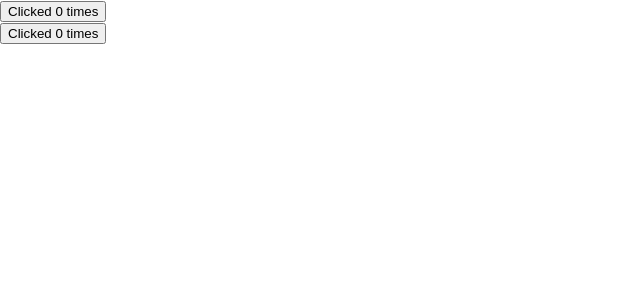
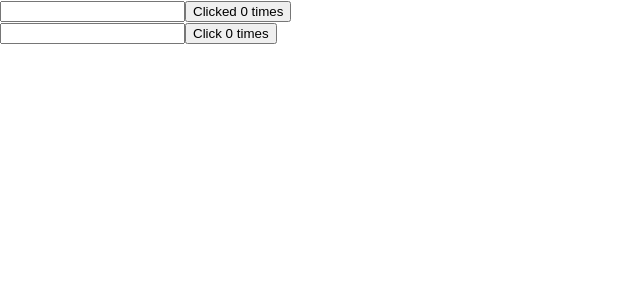
Before and after one commit to Aashish70/react-hooks, a React (Create React App) app: page / in a window 1280 px wide. Shown: the top 300 px of the page, without its empty margins (0-640 px from the left). Built offline with nearby package versions, Linux system fonts and the light colour scheme.

Commit message:
V8 Contionally run Effects

```diff
--- a/src/App.js
+++ b/src/App.js
@@ -6,6 +6,8 @@
 import HookCounterFour from "./components/HookCounterFour";
 import ClassCounterEffect from "./components/ClassCounterEffect";
 import HookCounterEffect from "./components/HookCounterEffect";
+import ClassCounterEffectTwo from "./components/ClassCounterEffectTwo";
+import HookCounterEffectTwo from "./components/HookCounterEffectTwo";
 
 
 function App() {
@@ -17,8 +19,10 @@
       {/* <ClassCounterTwo /> */}
       {/* <HookCounterThree /> */}
       {/* <HookCounterFour /> */}
-      <ClassCounterEffect />
-      <HookCounterEffect />
+      {/* <ClassCounterEffect /> */}
+      {/* <HookCounterEffect /> */}
+      <ClassCounterEffectTwo />
+      <HookCounterEffectTwo />
     </div>
   );
 }
--- /dev/null
+++ b/src/components/ClassCounterEffectTwo.js
@@ -0,0 +1,40 @@
+import React, { Component } from 'react'
+
+export class ClassCounterEffect extends Component {
+    constructor(props) {
+        super(props)
+
+        this.state = {
+             count: 0,
+             name: ''
+        }
+    }
+
+    componentDidMount() {
+        document.title = `Clicked ${this.state.count} times`
+    }
+
+    componentDidUpdate(prevProps, prevState) {
+        if(prevState.count !== this.state.count) {
+            console.log('Updating document title')
+            document.title = `Clicked ${this.state.count} times`
+        }
+        document.title = `Clicked ${this.state.count} times`
+    }
+
+  render() {
+    return (
+      <div>
+            <input type="text" value={this.state.name} onChange={e => {
+                this.setState({name: e.target.value})
+            }}/>
+
+            <button onClick={() => this.setState({count: this.state.count + 1})}>
+                Clicked {this.state.count} times
+            </button>
+      </div>
+    )
+  }
+}
+
+export default ClassCounterEffect
--- /dev/null
+++ b/src/components/HookCounterEffectTwo.js
@@ -0,0 +1,20 @@
+import React, {useState, useEffect} from 'react'
+
+function HookCounterEffectTwo() {
+    const [count, setCount] = useState(0)
+    const [name, setName] = useState('')
+
+    useEffect(() => {
+        console.log('Updating document title')
+        document.title = `Clicked ${count} times`
+    }, [count])
+
+  return (
+    <div>
+        <input type="text" value={name} onChange={e => setName(e.target.value)}/>
+        <button onClick={() => setCount(count + 1)}>Click {count} times</button>
+    </div>
+  )
+}
+
+export default HookCounterEffectTwo
```
